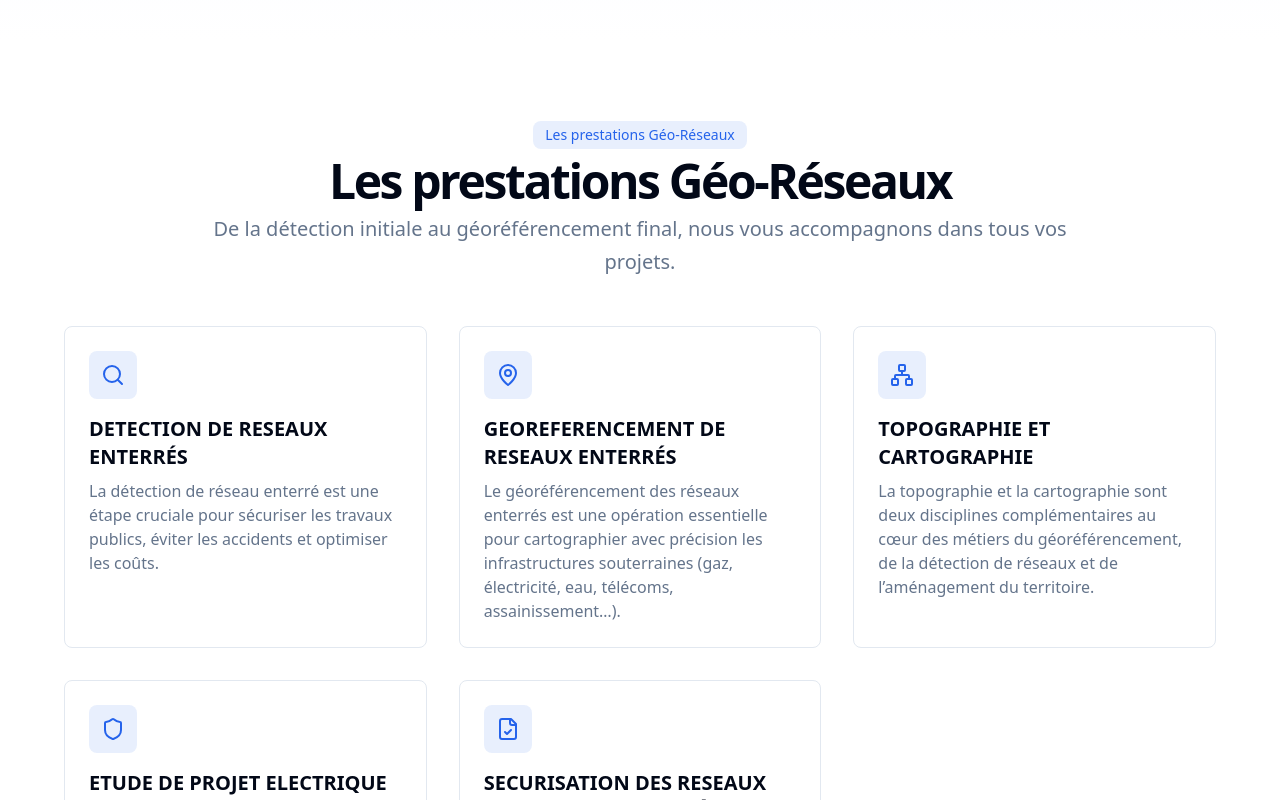
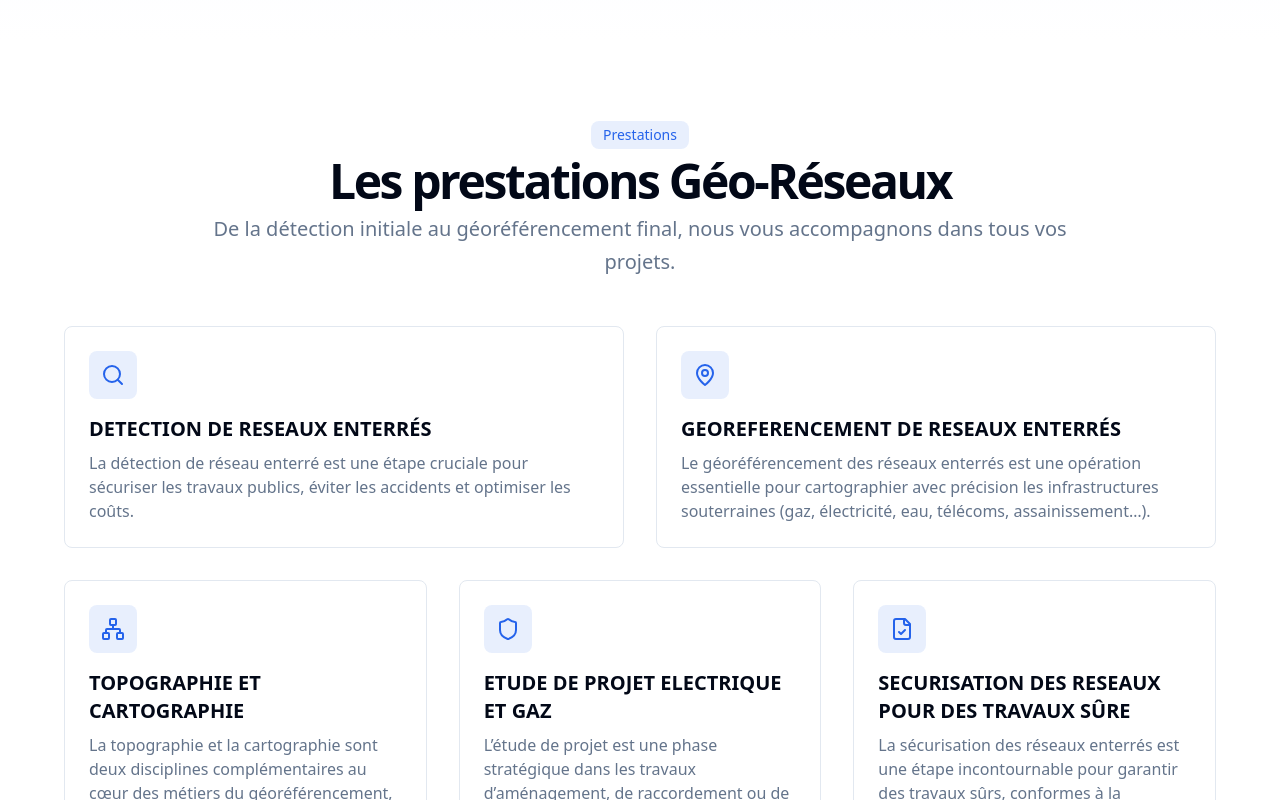
Before and after one commit to GeoReseaux/website, a React (Vite) app in the folder Front/: page / in a window 1280 px wide. Shown: the part 780-1580 px from the top of the page. Built offline with nearby package versions, Linux system fonts and the light colour scheme.

Commit message:
feat(home): updated pricing cards order

```diff
--- a/Front/src/routes/Index.jsx
+++ b/Front/src/routes/Index.jsx
@@ -87,7 +87,7 @@ export default function Home() {
             >
               <div className="space-y-2">
                 <div className="inline-block rounded-lg bg-primary/10 px-3 py-1 text-sm text-primary">
-                  Les prestations Géo-Réseaux
+                  Prestations
                 </div>
                 <h2 className="text-3xl font-bold tracking-tighter sm:text-5xl">Les prestations Géo-Réseaux</h2>
                 <p className="max-w-[900px] text-muted-foreground md:text-xl/relaxed lg:text-base/relaxed xl:text-xl/relaxed">
@@ -95,7 +95,8 @@ export default function Home() {
                 </p>
               </div>
             </motion.div>
-            <div className="mx-auto grid max-w-6xl gap-8 py-12 md:grid-cols-2 lg:grid-cols-3">
+            <div className="mx-auto grid max-w-6xl gap-8 py-12 md:grid-cols-2 lg:grid-cols-3 items-stretch">
+              <div className="md:col-span-2 lg:col-span-3 grid gap-8 md:grid-cols-2 justify-center items-stretch">
                 <motion.div
                   className="flex flex-col items-start space-y-4 rounded-lg border bg-card p-6"
                   initial={{ opacity: 0, y: 20 }}
@@ -130,6 +131,7 @@ export default function Home() {
                     </p>
                   </div>
                 </motion.div>
+              </div>
               <motion.div
                 className="flex flex-col items-start space-y-4 rounded-lg border bg-card p-6"
                 initial={{ opacity: 0, y: 20 }}
```
Lines whose indentation alone changed are shown as unchanged.
